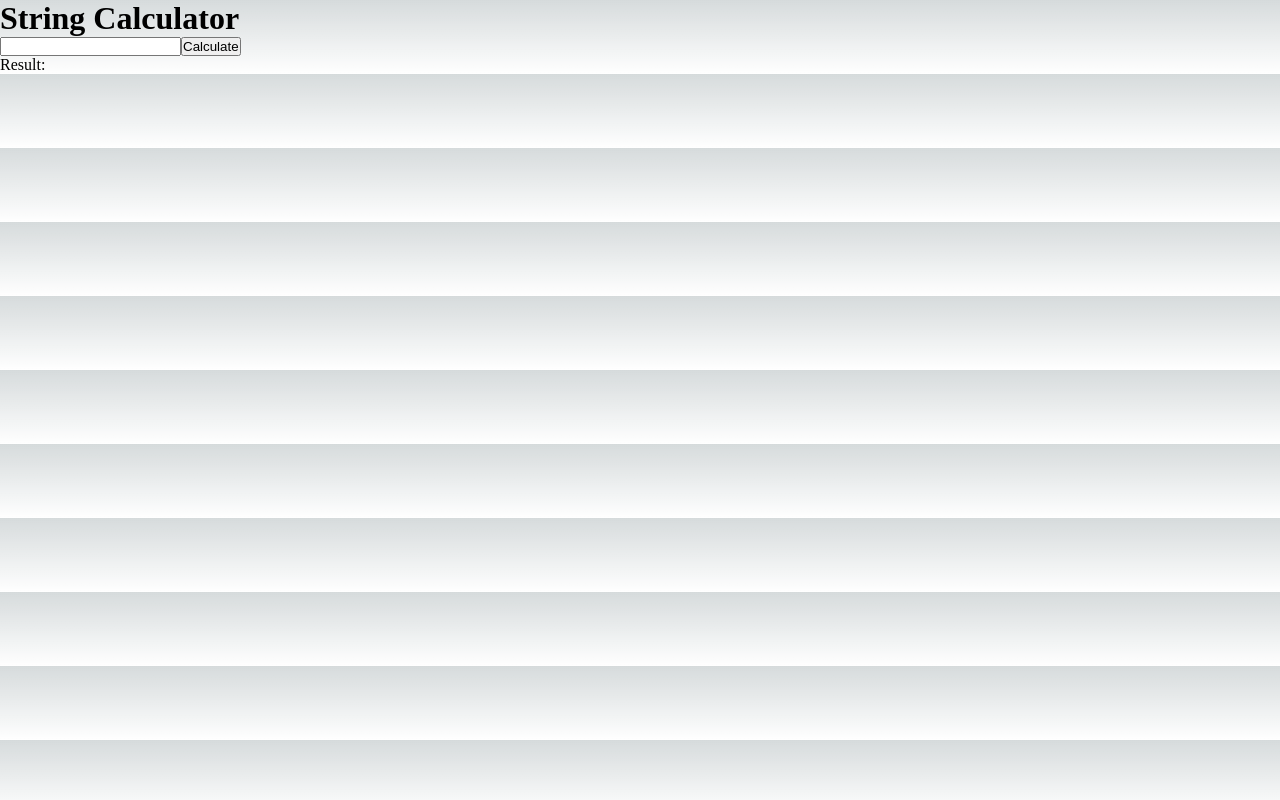
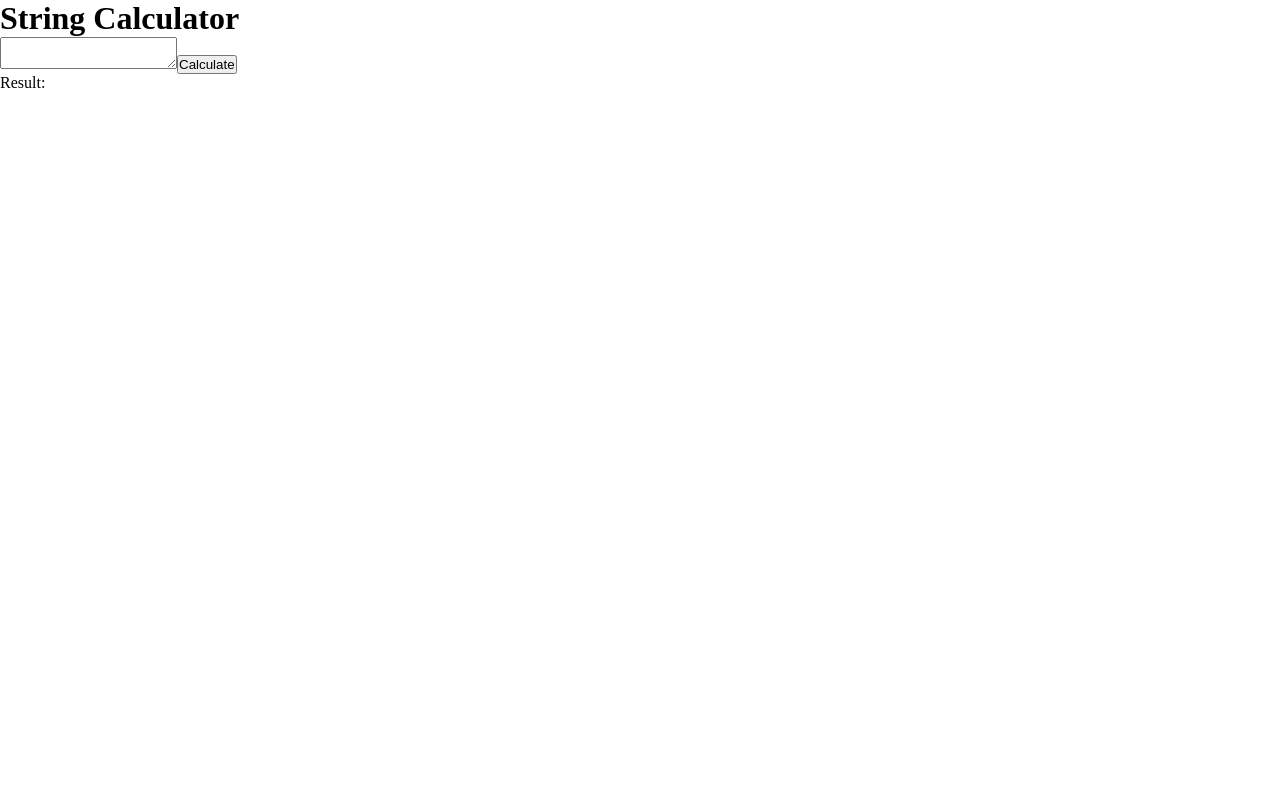
Before and after one commit to srishtidhiman/calculator-nextjs, a Next.js app: page / in a window 1280 px wide. Built offline with nearby package versions, Linux system fonts and the light colour scheme.

Commit message:
added condition with delimiter and normalized input string

```diff
--- a/src/StringCalculator.ts
+++ b/src/StringCalculator.ts
@@ -3,19 +3,25 @@ export class StringCalculator {
     if (numbers === "") return 0;
 
     let delimiter = /,|\n/;
+    let numberString = numbers;
+
     if (numbers.startsWith("//")) {
-      const parts = numbers.split("\n");
-      delimiter = new RegExp(parts[0].slice(2));
-      numbers = parts.slice(1).join("\n");
+      const delimiterEndIndex = numbers.indexOf("\n");
+      const delimiterPart = numbers.substring(2, delimiterEndIndex);
+      delimiter = new RegExp(delimiterPart);
+      numberString = numbers.substring(delimiterEndIndex + 1);
     }
 
-    const nums = numbers.split(delimiter).map((num) => parseInt(num, 10));
-    const negatives = nums.filter((num) => num < 0);
-
-    if (negatives.length > 0) {
-      throw new Error(`negative numbers not allowed: ${negatives.join(",")}`);
-    }
+    const nums = numberString.split(delimiter).map(num => parseInt(num, 10));
+    this.checkNegatives(nums);
 
     return nums.reduce((sum, num) => sum + num, 0);
   }
+
+  private checkNegatives(nums: number[]): void {
+    const negatives = nums.filter(num => num < 0);
+    if (negatives.length > 0) {
+      throw new Error(`negative numbers not allowed: ${negatives.join(',')}`);
+    }
+  }
 }
--- a/src/pages/api/hello.ts
+++ b/src/pages/api/hello.ts
@@ -1,4 +1,3 @@
-// Next.js API route support: https://nextjs.org/docs/api-routes/introduction
 import type { NextApiRequest, NextApiResponse } from "next";
 
 type Data = {
--- a/src/pages/index.tsx
+++ b/src/pages/index.tsx
@@ -1,7 +1,4 @@
-import Head from "next/head";
-import Image from "next/image";
 import { Inter } from "next/font/google";
-import styles from "@/styles/Home.module.css";
 import { StringCalculator } from '@/StringCalculator';
 import { useState } from 'react';
 
@@ -14,17 +11,27 @@ export default function Home() {
   const calculate = () => {
     const calculator = new StringCalculator();
     try {
-      const sum = calculator.add(input);
+      const normalizedStr = unescapeString(input)
+      console.log('normalizedStr', normalizedStr);
+
+      const sum = calculator.add(normalizedStr);
       setResult(sum);
     } catch (error) {
       setResult(error.message);
     }
   };
+  const unescapeString = (str: string): string => {
+    return str.replace(/\\n/g, '\n')
+              .replace(/\\t/g, '\t')
+              .replace(/\\r/g, '\r')
+              .replace(/\\f/g, '\f')
+              .replace(/\\b/g, '\b')
+              .replace(/\\\\/g, '\\');
+  };
   return (
     <div>
       <h1>String Calculator</h1>
-      <input
-        type="text"
+      <textarea
         value={input}
         onChange={(e) => setInput(e.target.value)}
       />
--- a/src/styles/globals.css
+++ b/src/styles/globals.css
@@ -1,78 +1,3 @@
-:root {
-  --max-width: 1100px;
-  --border-radius: 12px;
-  --font-mono: ui-monospace, Menlo, Monaco, "Cascadia Mono", "Segoe UI Mono",
-    "Roboto Mono", "Oxygen Mono", "Ubuntu Monospace", "Source Code Pro",
-    "Fira Mono", "Droid Sans Mono", "Courier New", monospace;
-
-  --foreground-rgb: 0, 0, 0;
-  --background-start-rgb: 214, 219, 220;
-  --background-end-rgb: 255, 255, 255;
-
-  --primary-glow: conic-gradient(
-    from 180deg at 50% 50%,
-    #16abff33 0deg,
-    #0885ff33 55deg,
-    #54d6ff33 120deg,
-    #0071ff33 160deg,
-    transparent 360deg
-  );
-  --secondary-glow: radial-gradient(
-    rgba(255, 255, 255, 1),
-    rgba(255, 255, 255, 0)
-  );
-
-  --tile-start-rgb: 239, 245, 249;
-  --tile-end-rgb: 228, 232, 233;
-  --tile-border: conic-gradient(
-    #00000080,
-    #00000040,
-    #00000030,
-    #00000020,
-    #00000010,
-    #00000010,
-    #00000080
-  );
-
-  --callout-rgb: 238, 240, 241;
-  --callout-border-rgb: 172, 175, 176;
-  --card-rgb: 180, 185, 188;
-  --card-border-rgb: 131, 134, 135;
-}
-
-@media (prefers-color-scheme: dark) {
-  :root {
-    --foreground-rgb: 255, 255, 255;
-    --background-start-rgb: 0, 0, 0;
-    --background-end-rgb: 0, 0, 0;
-
-    --primary-glow: radial-gradient(rgba(1, 65, 255, 0.4), rgba(1, 65, 255, 0));
-    --secondary-glow: linear-gradient(
-      to bottom right,
-      rgba(1, 65, 255, 0),
-      rgba(1, 65, 255, 0),
-      rgba(1, 65, 255, 0.3)
-    );
-
-    --tile-start-rgb: 2, 13, 46;
-    --tile-end-rgb: 2, 5, 19;
-    --tile-border: conic-gradient(
-      #ffffff80,
-      #ffffff40,
-      #ffffff30,
-      #ffffff20,
-      #ffffff10,
-      #ffffff10,
-      #ffffff80
-    );
-
-    --callout-rgb: 20, 20, 20;
-    --callout-border-rgb: 108, 108, 108;
-    --card-rgb: 100, 100, 100;
-    --card-border-rgb: 200, 200, 200;
-  }
-}
-
 * {
   box-sizing: border-box;
   padding: 0;
@@ -87,21 +12,4 @@ body {
 
 body {
   color: rgb(var(--foreground-rgb));
-  background: linear-gradient(
-      to bottom,
-      transparent,
-      rgb(var(--background-end-rgb))
-    )
-    rgb(var(--background-start-rgb));
 }
-
-a {
-  color: inherit;
-  text-decoration: none;
-}
-
-@media (prefers-color-scheme: dark) {
-  html {
-    color-scheme: dark;
-  }
-}
```
